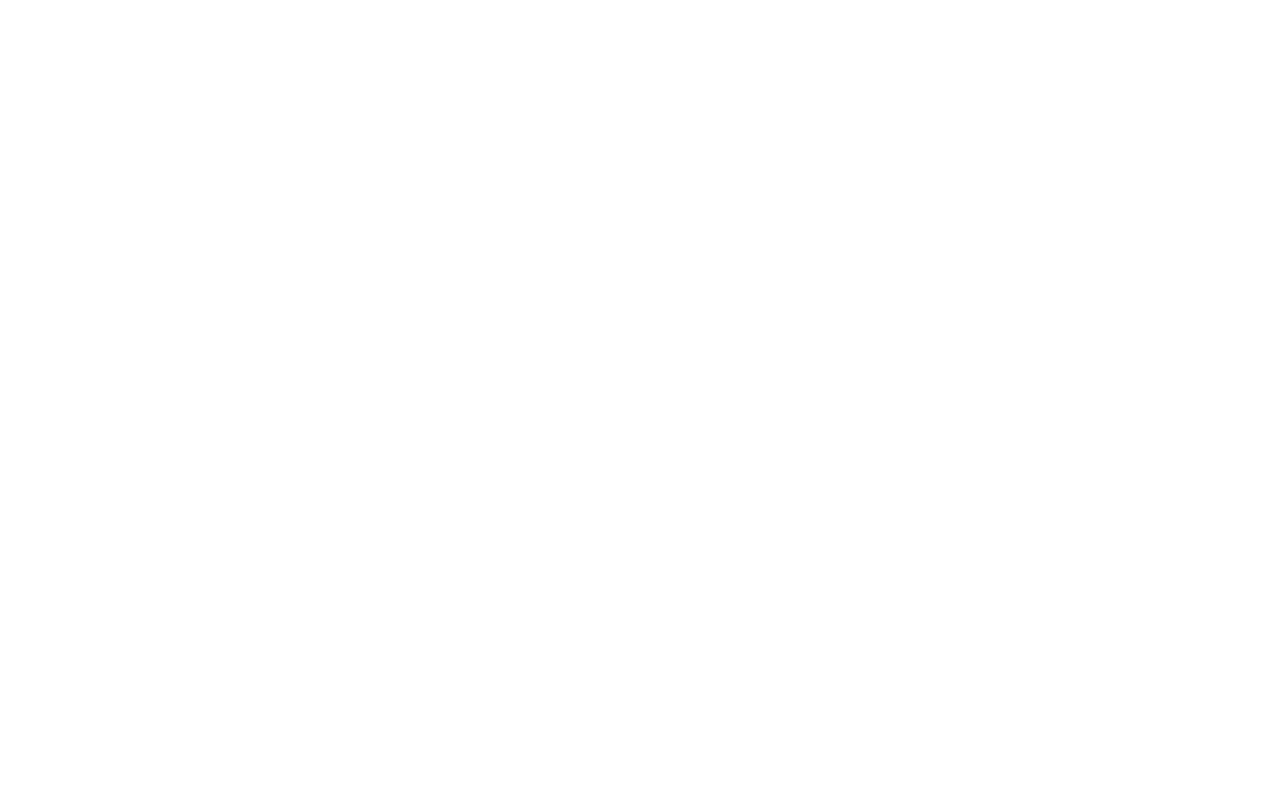
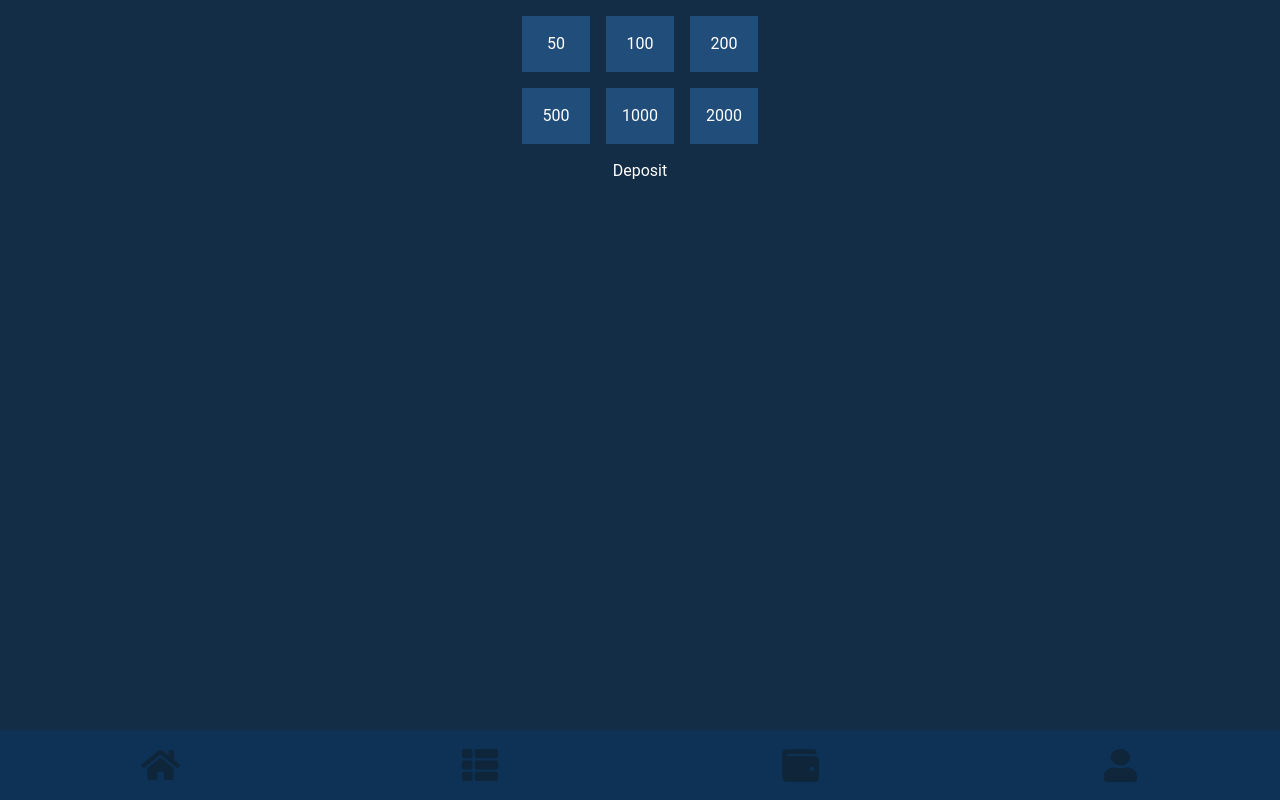
Before and after one commit to stanley-tarce/stock-app-react, a React (Create React App) app in the folder stock_app_react/: page /main/deposit in a window 1280 px wide. Before the commit this address had no page. Built offline with nearby package versions, Linux system fonts and the light colour scheme; no server answers.

Commit message:
add deposit page

```diff
--- /dev/null
+++ b/stock_app_react/src/Pages/Trader/MainTraderDashboardChildren/TraderDepositDisplay.js
@@ -0,0 +1,76 @@
+import React, { useContext, useState, useRef } from 'react'
+import { useNavigate } from 'react-router-dom'
+import { CreateContext } from '../../../Data/DataHooks'
+import WalletCard from '../../../Assets/walletcardbg'
+import { apiCall } from '../../../Utility/Utility'
+import { toast } from 'react-hot-toast'
+
+function TraderDepositDisplay() {
+  const navigate = useNavigate()
+  const [disabledData, setDisabledData] = useState(true)
+
+  const date = new Date()
+  const stringDate = (date.getMonth() + 1) < 10 ? `0${(date.getMonth() + 1)}/${date.getFullYear() + 2}` : `${(date.getMonth() + 1)}/${date.getFullYear()}`
+
+  const { totalData, setTotalData, headers, setHeaders } = useContext(CreateContext)
+  const [traderData, setTraderData] = useState({ id: '', name: '', email: '', status: '', wallet: '' })
+  const [nameRef, emailRef, walletRef] = [useRef(), useRef(), useRef()]
+  const [balance, setBalance] = useState(null)
+
+  const denominations = [50, 100, 200, 500, 1000, 2000]
+  const deposit = (amount) => {
+    // e.preventDefault()
+    let data = { trader: { wallet: walletRef.current.value + amount } }
+    apiCall('traders#cash_in', { trader_id: traderData.id, headers: headers, data: data }).then(response => {
+      console.log(response)
+      if (response.headers['access-token'] !== '') {
+        console.log('Headers changed at trader update')
+        setHeaders({ ...headers, 'access-token': response.headers['access-token'], 'client': response.headers['client'], 'uid': response.headers['uid'], 'expiry': response.headers['expiry'] })
+      }
+      setTotalData({ ...totalData, TRADERINFO: {} })
+
+      toast(response.data.message, { type: 'success' })
+      setDisabledData(true)
+      navigate(-1)
+    }).catch(error => {
+      toast(error.response.data.error, { type: 'error' })
+      if (error.response.headers['access-token'] !== '') {
+        console.log('Headers changed at trader update')
+        setHeaders({ ...headers, 'access-token': error.response.headers['access-token'], 'client': error.response.headers['client'], 'uid': error.response.headers['uid'], 'expiry': error.response.headers['expiry'] })
+      }
+    })
+  }
+
+  return (
+    <div className='w-screen h-full bg-primary-blue-light flex flex-col items-center gap-[15px]'>
+      <ul className='text-white flex grid grid-cols-3 gap-4 mt-4'>
+        {denominations.map(denomination => {
+          const deposit = () => {
+            data: {amount: denomination}
+          }
+          return (
+            <li className='bg-container-light-blue p-4 flex justify-center'>
+              <button onClick={() => deposit(amount)}>{denomination}</button>
+          </li>
+          )
+        })}
+      </ul>
+      <button className='text-white' onClick={(e) => handleSubmit(e)}>Deposit</button>
+    </div>
+  )
+}
+
+export default TraderDepositDisplay
+
+
+// <p className='w-[90%] text-white h-auto text-2xl mt-10 border-white'>Wallet</p>
+// <div className='balance-walletCard w-[90%]'>
+//   <WalletCard className="w-full flex z-0 max-w-[400px]" />
+//   <div className='w-[90%] h-auto absolute z-[1] flex flex-col justify-start items-start bottom-[430px]'>
+//     <p className='w-full h-auto text-[35px] px-5 text-white font-bold'>{`$${totalData.TRADERINFO.wallet ? totalData.TRADERINFO.wallet.toFixed(1) : 0}`}</p>
+//     <div className='w-full h-auto text-[20px] flex justify-between items-center px-5 text-white'>
+//       <p className='text-white font-thin'>Current Balance</p>
+//       <p>{stringDate}</p>
+//     </div>
+//   </div>
+// </div>
--- a/stock_app_react/src/Pages/Trader/MainTraderDashboardChildren/TraderWalletDisplay.js
+++ b/stock_app_react/src/Pages/Trader/MainTraderDashboardChildren/TraderWalletDisplay.js
@@ -7,6 +7,7 @@
 
 function TraderWalletDisplay() {
   const assetsRef = useRef(null)
+  const navigate = useNavigate()
   const transactionRef = useRef(null)
   const location = useLocation()
   const { totalData, setTotalData } = useContext(CreateContext)
@@ -18,6 +19,8 @@
     location.pathname === '/main/wallet' ? assetsRef.current.className += ' bg-primary-button-blue-dark z-10' : assetsRef.current.className += ' bg-blue-400'
     location.pathname === '/main/wallet/transactions' ? transactionRef.current.className += ' bg-primary-button-blue-dark z-10' : transactionRef.current.className += ' bg-blue-400'
   }, [location.pathname])
+
+
   return (
     <div className='w-full h-full bg-primary-blue-light flex flex-col items-center justify-start gap-[15px]'>
       {/* Wallet header */}
@@ -41,7 +44,7 @@
         <SearchIcon className='px-5' /><input className='w-[90%] h-[95%] bg-transparent outline-none text-white text-[20px]' placeholder='Search Stock'></input>
       </div> */}
       <div className='w-[90%] h-auto flex justify-around items-center px-5 text-white relative z-10'>
-        <button className='w-auto h-auto px-6 py-3 rounded-[20px] bg-primary-green cursor-pointer'>Deposit</button>
+        <button className='w-auto h-auto px-6 py-3 rounded-[20px] bg-primary-green cursor-pointer' onClick={() => navigate('../deposit')}>Deposit</button>
         <button className='w-auto h-auto px-6 py-3 rounded-[20px] bg-primary-navbar-color-blue cursor-pointer'>Withdraw</button>
       </div>
 
--- a/stock_app_react/src/Pages/Trader/MainTraderDashboardChildren/index.js
+++ b/stock_app_react/src/Pages/Trader/MainTraderDashboardChildren/index.js
@@ -2,3 +2,4 @@
 export { default as TraderMarketDisplay } from './TraderMarketDisplay'
 export { default as TraderUserDisplay } from './TraderUserDisplay'
 export { default as TraderWalletDisplay } from './TraderWalletDisplay'
+export { default as TraderDepositDisplay } from './TraderDepositDisplay'
```
Also changed, not shown: stock_app_react/src/App.js (+6 -2 lines), stock_app_react/src/Pages/Trader/MainTraderDashboardChildren/TraderWalletChildren/TraderStocks.js (line endings or trailing spaces).
